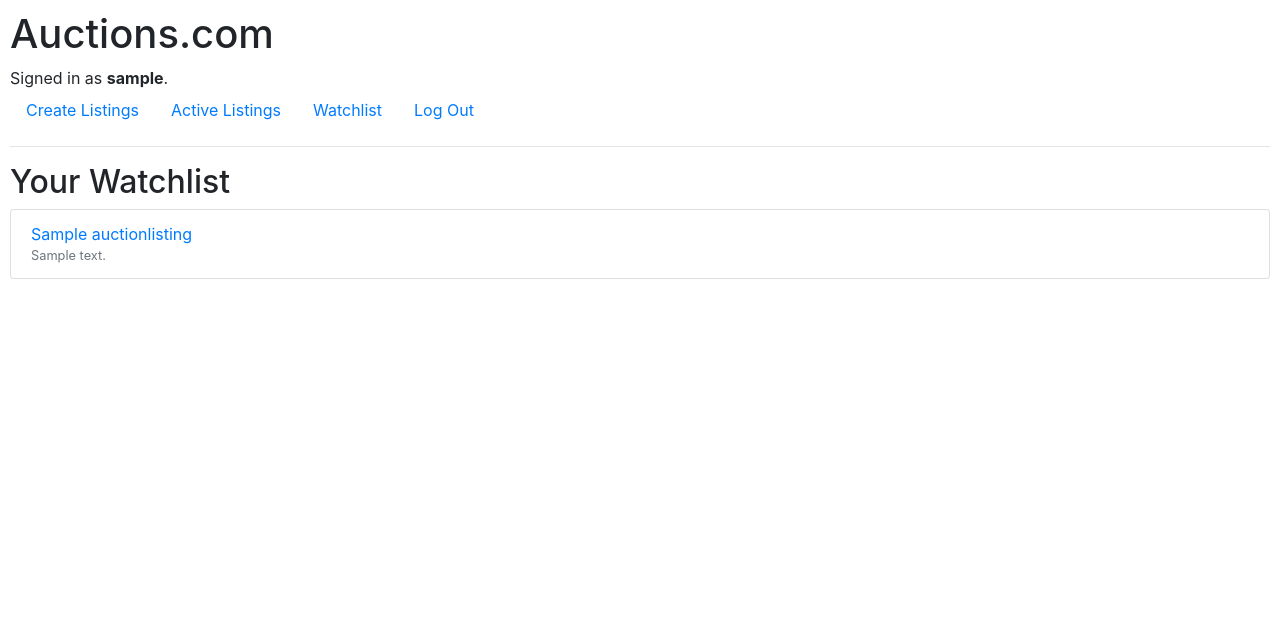
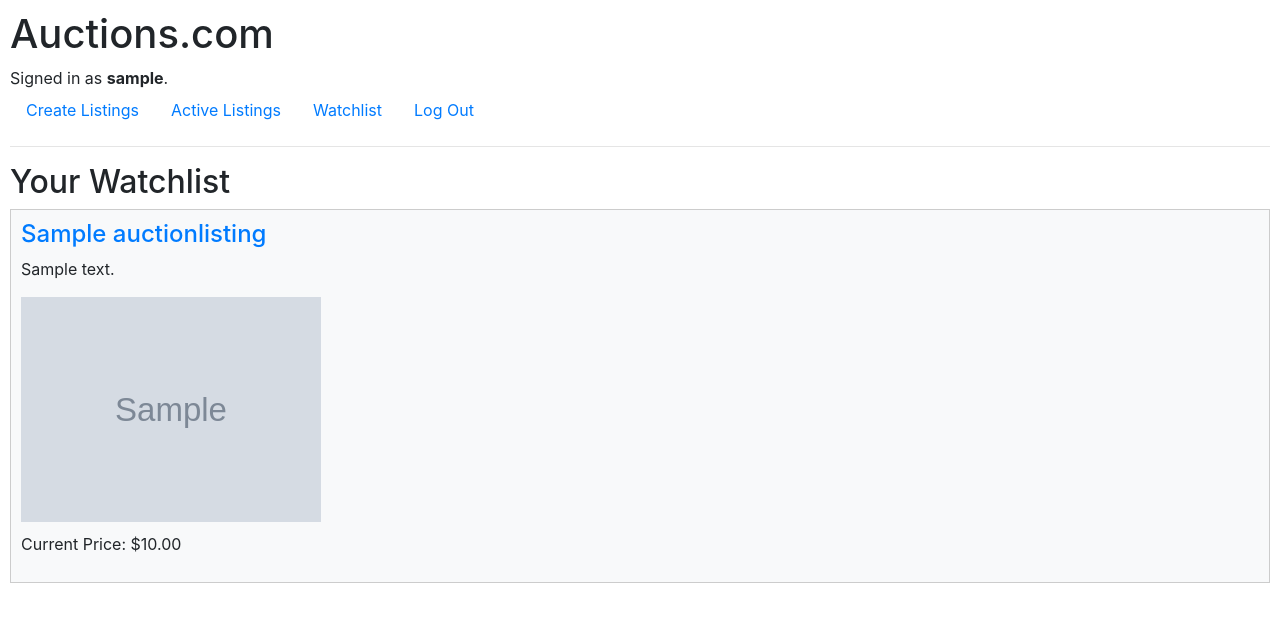
Before and after one commit to VitoNick/CS50w-commerce, a Django app: page /watchlist in a window 1280 px wide. Shown: the top 622 px of the page. Run offline with Django 3.2, Linux system fonts and the light colour scheme; a user stored in the database is signed in; tables that the repository leaves empty hold one stand-in row (values such as "Sample post"); grey boxes marked "Sample" are stand-in pictures; some libraries are stand-ins or nearby versions.

Commit message:
watchlist and styling

```diff
--- a/auctions/static/auctions/styles.css
+++ b/auctions/static/auctions/styles.css
@@ -30,3 +30,27 @@ body {
     margin-bottom: 5px;
     color: #666;
 }
+
+.watchlist-item {
+    border: 1px solid #ccc;
+    padding: 10px;
+    margin-bottom: 10px;
+    background-color: #f8f9fa;
+}
+
+.watchlist-item h4 {
+    margin-top: 0;
+}
+
+.watchlist-item a {
+    text-decoration: none;
+    color: #007bff;
+}
+
+.watchlist-item a:hover {
+    text-decoration: underline;
+}
+
+.watchlist-item img {
+    margin-bottom: 10px;
+}
--- a/auctions/templates/auctions/layout.html
+++ b/auctions/templates/auctions/layout.html
@@ -7,8 +7,8 @@
 
         <meta charset="UTF-8">
         <meta name="viewport" content="width=device-width, initial-scale=1.0">
-        <meta name="description" content="A student-built Django project for listing and bidding on online auctions.">
-        <meta name="keywords" content="CS50W, Django, Auctions, Commerce, Harvard, Student Project">
+        <meta name="description" content="A student-built Django project.">
+        <meta name="keywords" content="CS50W, Django">
 
         <link rel="stylesheet" href="https://stackpath.bootstrapcdn.com/bootstrap/4.4.1/css/bootstrap.min.css" integrity="sha384-Vkoo8x4CGsO3+Hhxv8T/Q5PaXtkKtu6ug5TOeNV6gBiFeWPGFN9MuhOf23Q9Ifjh" crossorigin="anonymous">
         <link href="{% static 'auctions/styles.css' %}" rel="stylesheet">
--- a/auctions/templates/auctions/watchlist.html
+++ b/auctions/templates/auctions/watchlist.html
@@ -4,20 +4,18 @@
     <h2>Your Watchlist</h2>
 
     {% if watchlist %}
-        <ul class="list-group">
-            {% for item in watchlist %}
-                <li class="list-group-item d-flex justify-content-between align-items-center">
-                    <div>
-                        <a href="{% url 'listing' item.id %}">{{ item.title }}</a>
-                        {% if item.description %}<div class="small text-muted">{{ item.description }}</div>{% endif %}
-                    </div>
-                    <div class="text-end">
-                        {% if item.current_price %}<div>${{ item.current_price }}</div>{% endif %}
-                        {% if item.category %}<div class="small text-muted">{{ item.category }}</div>{% endif %}
-                    </div>
-                </li>
-            {% endfor %}
-        </ul>
+        {% for item in watchlist %}
+            <div class="watchlist-item">
+                <h4><a href="{% url 'listing' item.id %}">{{ item.title }}</a></h4>
+                {% if item.description %}
+                    <p>{{ item.description }}</p>
+                {% endif %}
+                {% if item.image_url %}
+                    <img class="image" src="{{ item.image_url }}" alt="{{ item.title }}" width="" height="">
+                {% endif %}
+                <p>Current Price: ${{ item.current_bid }}</p>
+            </div>
+        {% endfor %}
     {% else %}
         <p>You have no items in your watchlist.</p>
     {% endif %}
--- a/auctions/views.py
+++ b/auctions/views.py
@@ -102,6 +102,7 @@ def listing(request, listing_id):
         "listing": listing
     })
 
+@login_required
 def toggle_watchlist(request, listing_id):
     listing = get_object_or_404(AuctionListing, id=listing_id)
     user = request.user
@@ -113,11 +114,9 @@ def toggle_watchlist(request, listing_id):
 
     return redirect('listing', listing_id=listing.id)
 
+@login_required
 def watchlist(request):
-    if request.user.is_authenticated:
-        watchlist_items = request.user.watchlist.all()
-    else:
-        watchlist_items = []
+    watchlist_items = request.user.watchlist.all()
 
     return render(request, "auctions/watchlist.html", {
         "watchlist": watchlist_items
--- a/commerce/settings.py
+++ b/commerce/settings.py
@@ -120,3 +120,9 @@ USE_TZ = True
 # https://docs.djangoproject.com/en/3.0/howto/static-files/
 
 STATIC_URL = '/static/'
+
+# Login URL for @login_required decorator
+LOGIN_URL = '/login'
+
+# For mobile device testing
+ALLOWED_HOSTS = ["127.0.0.1", "localhost", "192.168.50.214"]
```
Also changed, not shown: auctions/templates/auctions/create_listing.html (+0 -8 lines).
